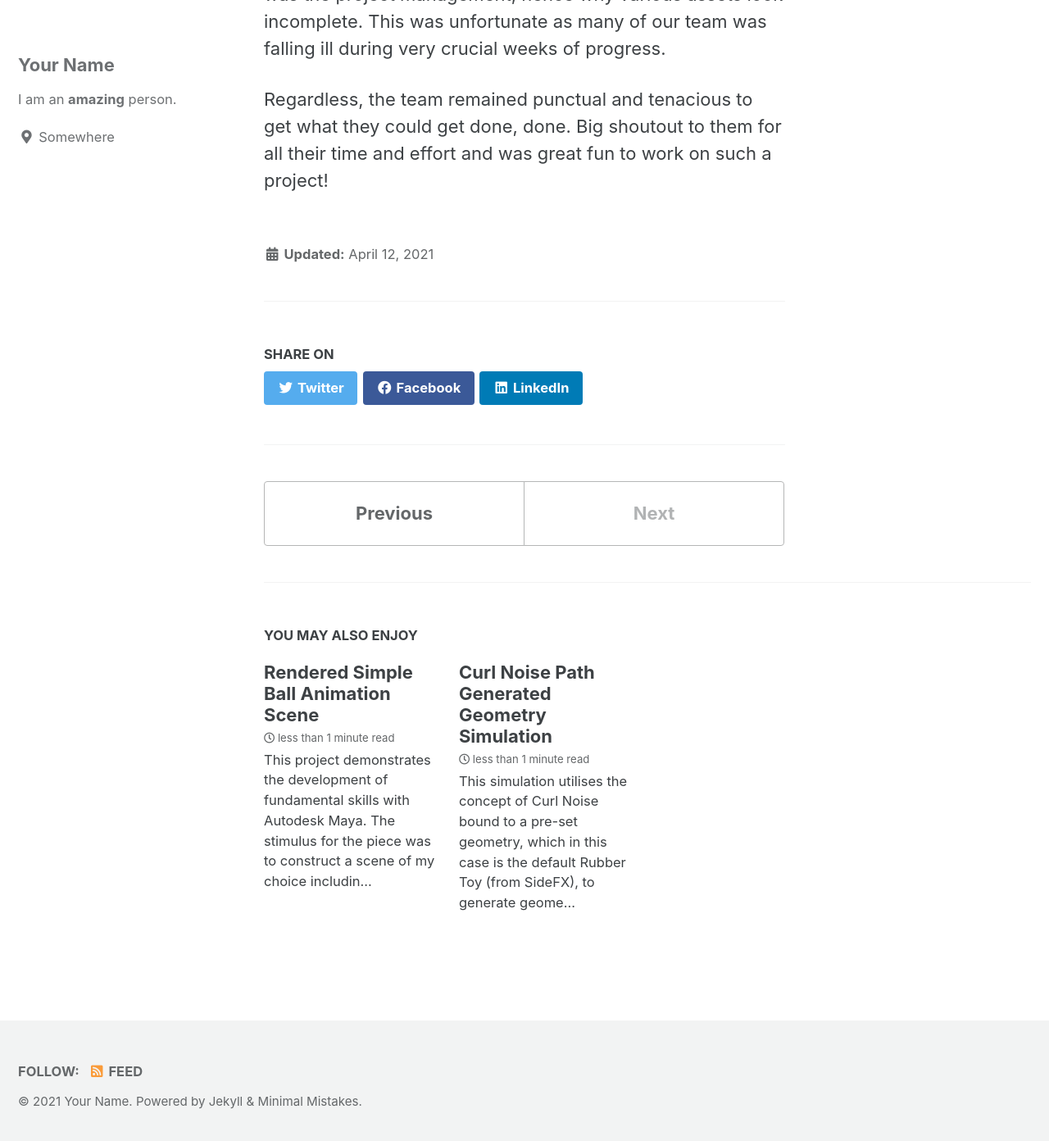
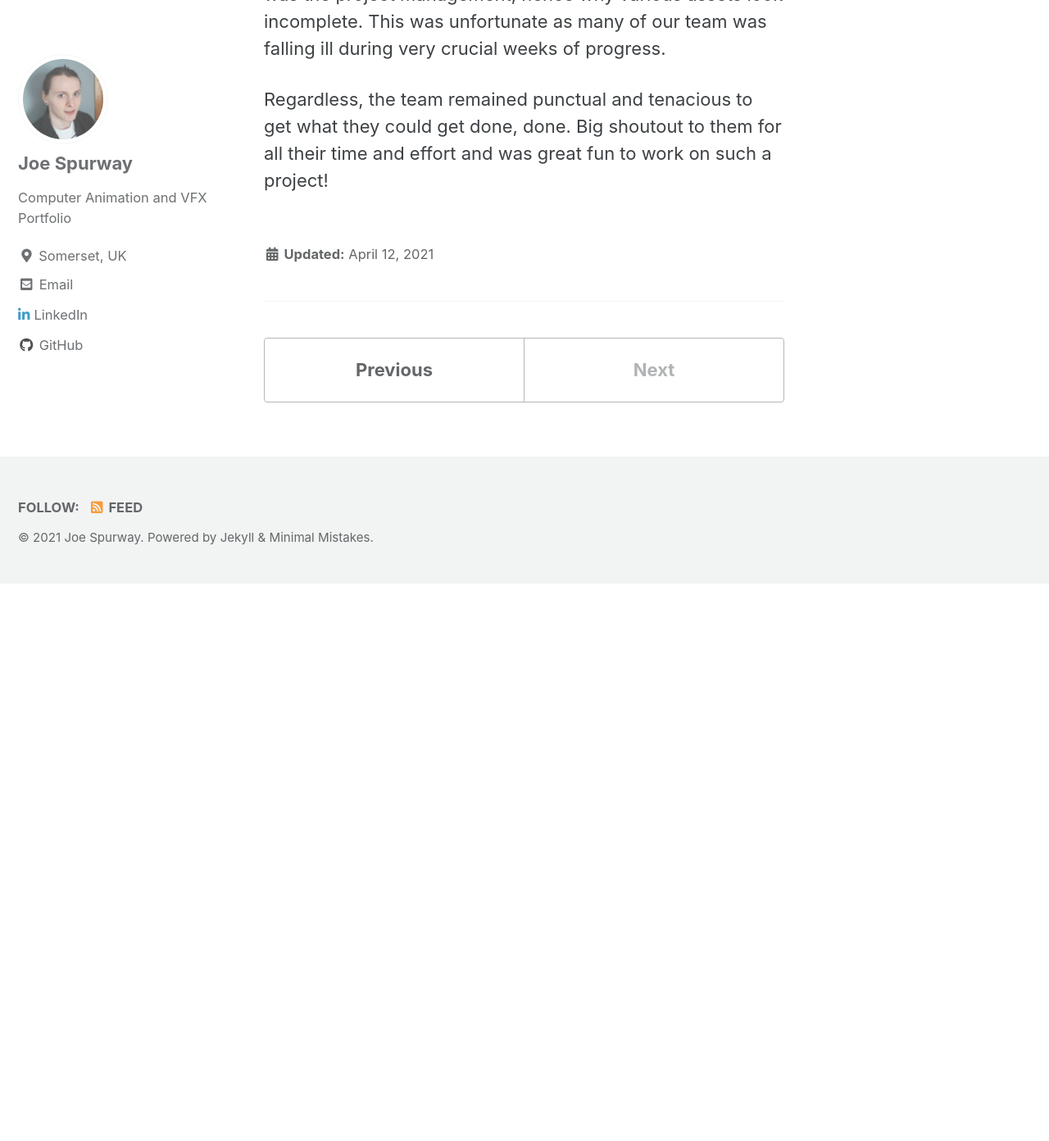
Before and after one commit to Nost-JS/JS_Site, a Jekyll site: the page built from _posts/2021-04-12-Unreal-Engine-4-Group-Project.md, in a window 1280 px wide and 1400 px high, scrolled down 1788 px. Shown: the top 1392 px of the window at 82% size. Built offline with Jekyll 4.4.1, drawn with Linux system fonts in a browser that asks for light colours; cached includes are drawn as plain includes; after the commit the page ends 2500 px from its top, so only the background shows below that; some of the changed text lies outside the part shown.

Commit message:
Updating website for Portfolio

```diff
--- a/_config.yml
+++ b/_config.yml
@@ -16,16 +16,16 @@ minimal_mistakes_skin    : "default" # "air", "aqua", "contrast", "dark", "dirt"
 
 # Site Settings
 locale                   : "en-US"
-title                    : "Site Title"
+title                    : "Joe Spurway"
 title_separator          : "-"
 subtitle                 : # site tagline that appears below site title in masthead
-name                     : "Your Name"
-description              : "An amazing website."
+name                     : "Joe Spurway"
+description              : "Computer Animation and VFX Portfolio"
 url                      : # the base hostname & protocol for your site e.g. "https://mmistakes.github.io"
 baseurl                  : # the subpath of your site, e.g. "/blog"
 repository               : # GitHub username/repo-name e.g. "mmistakes/minimal-mistakes"
 teaser                   : # path of fallback teaser image, e.g. "/assets/images/500x300.png"
-logo                     : # path of logo image to display in the masthead, e.g. "/assets/images/88x88.png"
+logo                     : "/images/JS.png"
 masthead_title           : # overrides the website title displayed in the masthead, use " " for no title
 # breadcrumbs            : false # true, false (default)
 words_per_minute         : 200
@@ -68,20 +68,6 @@ bing_site_verification   :
 yandex_site_verification :
 naver_site_verification  :
 
-# Social Sharing
-twitter:
-  username               :
-facebook:
-  username               :
-  app_id                 :
-  publisher              :
-og_image                 : # Open Graph/Twitter default site image
-# For specifying social profiles
-# - https://developers.google.com/structured-data/customize/social-profiles
-social:
-  type                   : # Person or Organization (defaults to Person)
-  name                   : # If the user or organization name differs from the site's name
-  links: # An array of links to social media profiles
 
 # Analytics
 analytics:
@@ -93,30 +79,20 @@ analytics:
 
 # Site Author
 author:
-  name             : "Your Name"
-  avatar           : # path of avatar image, e.g. "/assets/images/bio-photo.jpg"
-  bio              : "I am an **amazing** person."
-  location         : "Somewhere"
-  email            :
+  name             : "Joe Spurway"
+  avatar           : "/images/Me.jpg"
+  bio              : "Computer Animation and VFX Portfolio"
+  location         : "Somerset, UK"
   links:
     - label: "Email"
       icon: "fas fa-fw fa-envelope-square"
-      # url: "mailto:your.name@email.com"
-    - label: "Website"
-      icon: "fas fa-fw fa-link"
-      # url: "https://your-website.com"
-    - label: "Twitter"
-      icon: "fab fa-fw fa-twitter-square"
-      # url: "https://twitter.com/"
-    - label: "Facebook"
-      icon: "fab fa-fw fa-facebook-square"
-      # url: "https://facebook.com/"
+      url: "mailto:jspurway1@gmail.com"
+    - label: "LinkedIn"
+      icon: "fab fa-linkedin-in"
+      url: "https://www.linkedin.com/in/joseph-spurway-037930130/"
     - label: "GitHub"
       icon: "fab fa-fw fa-github"
-      # url: "https://github.com/"
-    - label: "Instagram"
-      icon: "fab fa-fw fa-instagram"
-      # url: "https://instagram.com/"
+      url: "https://github.com/Nost-JS"
 
 # Site Footer
 footer:
@@ -277,5 +253,15 @@ defaults:
       author_profile: true
       read_time: true
       comments: # true
-      share: true
+
+  # _pages
+  - scope:
+      path: ""
+      type: pages
+    values:
+      layout: single
+      author_profile: true
+      read_time: true
+      comments: # true
+      share: false
       related: true
--- a/_data/navigation.yml
+++ b/_data/navigation.yml
@@ -1,7 +1,7 @@
 # main links
 main:
-  - title: "Quick-Start Guide"
-    url: https://mmistakes.github.io/minimal-mistakes/docs/quick-start-guide/
+  - title: "About"
+    url: /about/
   # - title: "About"
   #   url: https://mmistakes.github.io/minimal-mistakes/about/
   # - title: "Sample Posts"
--- /dev/null
+++ b/_pages/about.md
@@ -0,0 +1,24 @@
+---
+title: "About"
+permalink: /about/
+header:
+   image: "/images/TorHeader.png"
+---
+
+Hailing from the beautiful landscapes and countryside of the west country of England, I am a physics graduate who endeavours to bring STEM skills to the media industry.
+
+I have a great passion for most things technological and graphics based! This derives mainly from my interest in video games and modern filmographic media. As much as some people would know me as a gamer, I actually pride myself as much as a movie fan. I can never miss an opportunity to watch breath-taking action sequences, animated talent and simulated shots.
+
+In my free time, I enjoy creating cartoon illustrations to develop my creative eye alongside with building computers, investigating how they fundamentally are structured and communicate part for part.
+
+Maths is also pretty cool. It's a common thing I can remember from secondary education that it's not a very liked subject but then when I started learning calculus and more core mathematics at A Levels, like complex numbers, matricies, functions, proof by induction and more, it's a massive staple of my life I can never let leave my side! So any chance to perform a bit of maths will always be of my interest!
+
+A few other neat things in my life  involve my family and friends! I cherish you all and even if our paths may have crossed during our lives, I hope our memories last forever!
+
+Oh! Not to mention my cute little feline friend: Pebbles!
+
+{% include figure image_path = "/images/Pebbles.jpg" %}
+
+and my cheeky little nephew: Teddy!
+
+{% include figure image_path = "/images/Teddy.jpg" %}
```
